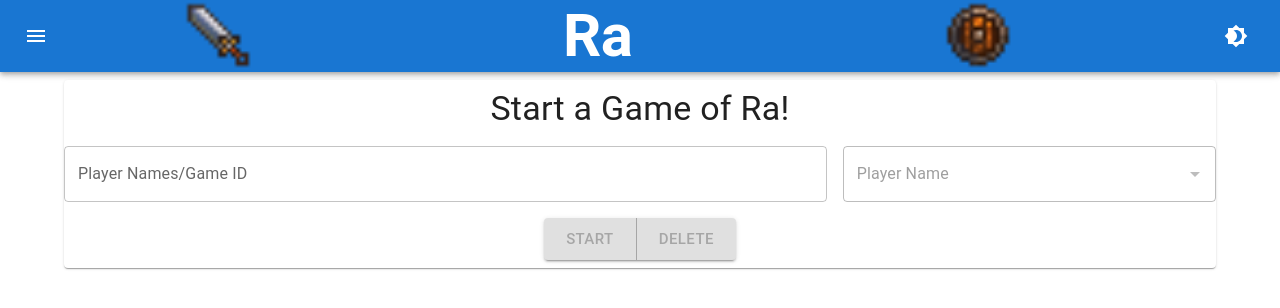
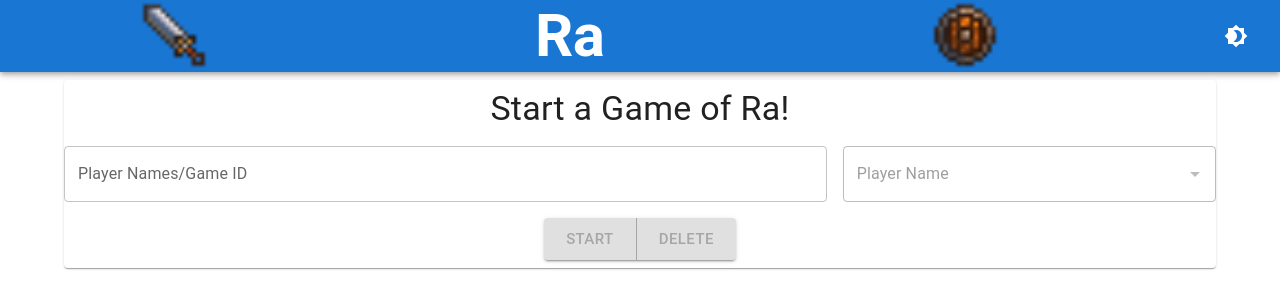
Before and after one commit to albertszeng/ra, a React (Create React App) app in the folder frontend/: page / in a window 1280 px wide. Shown: the top 308 px of the page. Built offline with nearby package versions, Linux system fonts and the light colour scheme; no server answers.

Commit message:
support logging out

```diff
--- a/frontend/src/App.tsx
+++ b/frontend/src/App.tsx
@@ -5,9 +5,10 @@ import React, {
   useState,
 } from 'react';
 
-import { Brightness4, Brightness7, Menu } from '@mui/icons-material';
+import { Brightness4, Brightness7, Logout } from '@mui/icons-material';
 import {
   AppBar,
+  Button,
   CssBaseline,
   Container,
   IconButton,
@@ -67,6 +68,8 @@ function App() {
     }
     socket.on('logout', ({ message, level }: ApiResponse) => {
       setLoggedIn(false);
+      setPlayerName('');
+      localStorage.removeItem(TOKEN_KEY);
       if (message || level) {
         setAlertData({ show: true, message: message || 'Unknown error', level });
       }
@@ -86,15 +89,16 @@ function App() {
         <CssBaseline />
         <AppBar position="static">
           <Toolbar>
-            <IconButton
-              size="large"
-              edge="start"
-              color="inherit"
-              aria-label="menu"
-              sx={{ mr: 2 }}
-            >
-              <Menu />
-            </IconButton>
+            {(loggedIn) ? (
+              <Button
+                variant="text"
+                size="large"
+                startIcon={<Logout />}
+                onClick={() => socket.emit('logout')}
+              >
+                Logout
+              </Button>
+            ) : null}
             <Header />
             <IconButton onClick={colorMode.toggleColorMode} color="inherit">
               {theme.palette.mode === 'dark' ? <Brightness7 /> : <Brightness4 />}
```
